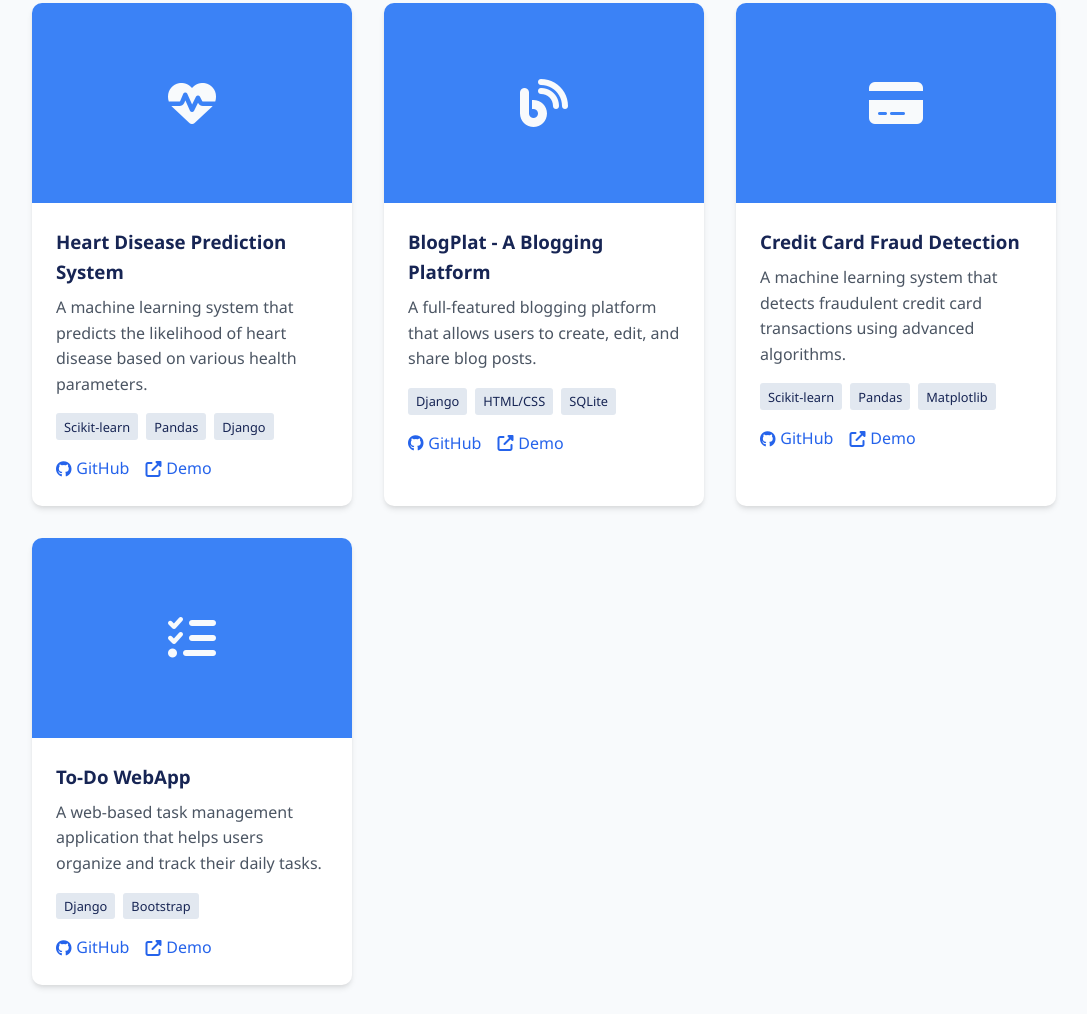
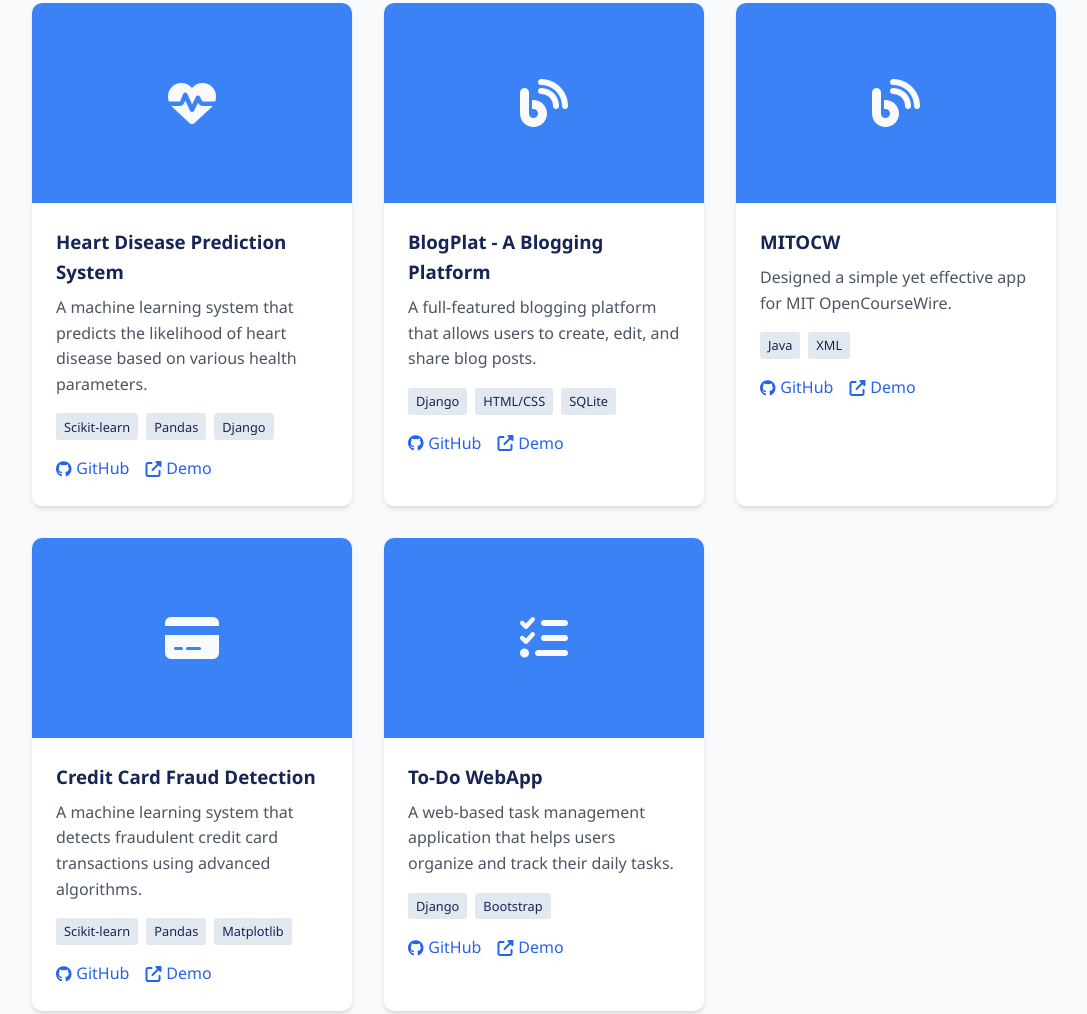
Before and after one commit to Debkumar-Baksi/portfolio, a plain HTML site: page index.html in a window 1280 px wide. Shown: the part 2712-3726 px from the top of the page, without its empty margins (96-1183 px from the left). Drawn offline with nearby package versions, Linux system fonts and the light colour scheme.

Commit message:
github link updated

```diff
--- a/index.html
+++ b/index.html
@@ -151,6 +151,23 @@
                 </div>
                 <div class="project-card">
                     <div class="project-img">
+                        <i class="fas fa-blog"></i>
+                    </div>
+                    <div class="project-content">
+                        <h3>MITOCW</h3>
+                        <p>Designed a simple yet effective app for MIT OpenCourseWire.</p>
+                        <div class="project-tech">
+                            <span class="tech-tag">Java</span>
+                            <span class="tech-tag">XML</span>
+                        </div>
+                        <div class="project-links">
+                            <a href="https://github.com/Debkumar-Baksi/MIT-OCW-App" class="project-link"><i class="fab fa-github"></i> GitHub</a>
+                            <a href="#" class="project-link"><i class="fas fa-external-link-alt"></i> Demo</a>
+                        </div>
+                    </div>
+                </div>
+                <div class="project-card">
+                    <div class="project-img">
                         <i class="fas fa-credit-card"></i>
                     </div>
                     <div class="project-content">
--- a/script.js
+++ b/script.js
@@ -44,7 +44,6 @@
         document.querySelectorAll('.section').forEach(section => {
             observer.observe(section);
         });
-
         particlesJS('particles-js', {
             "particles": {
                 "number": {
```
Lines whose indentation alone changed are shown as unchanged.
